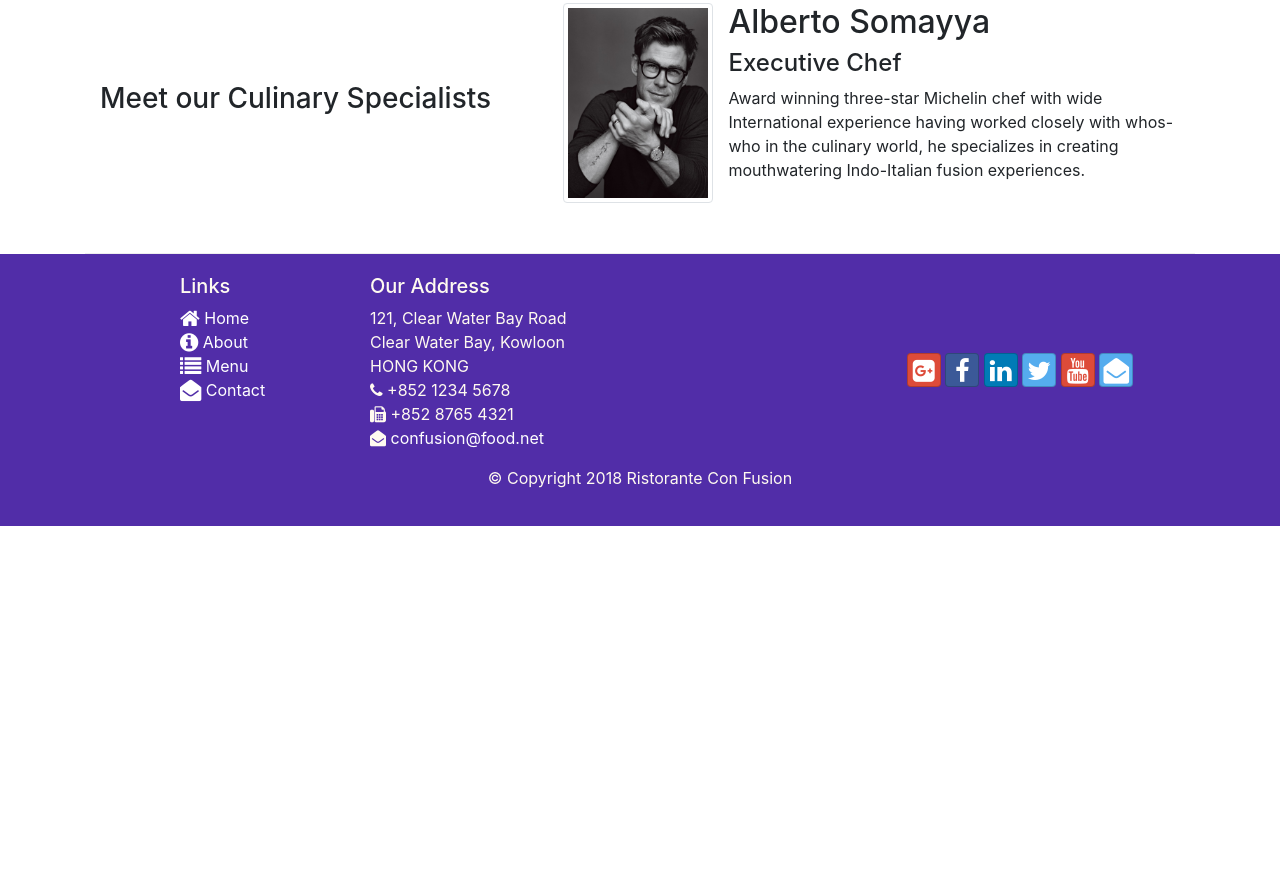
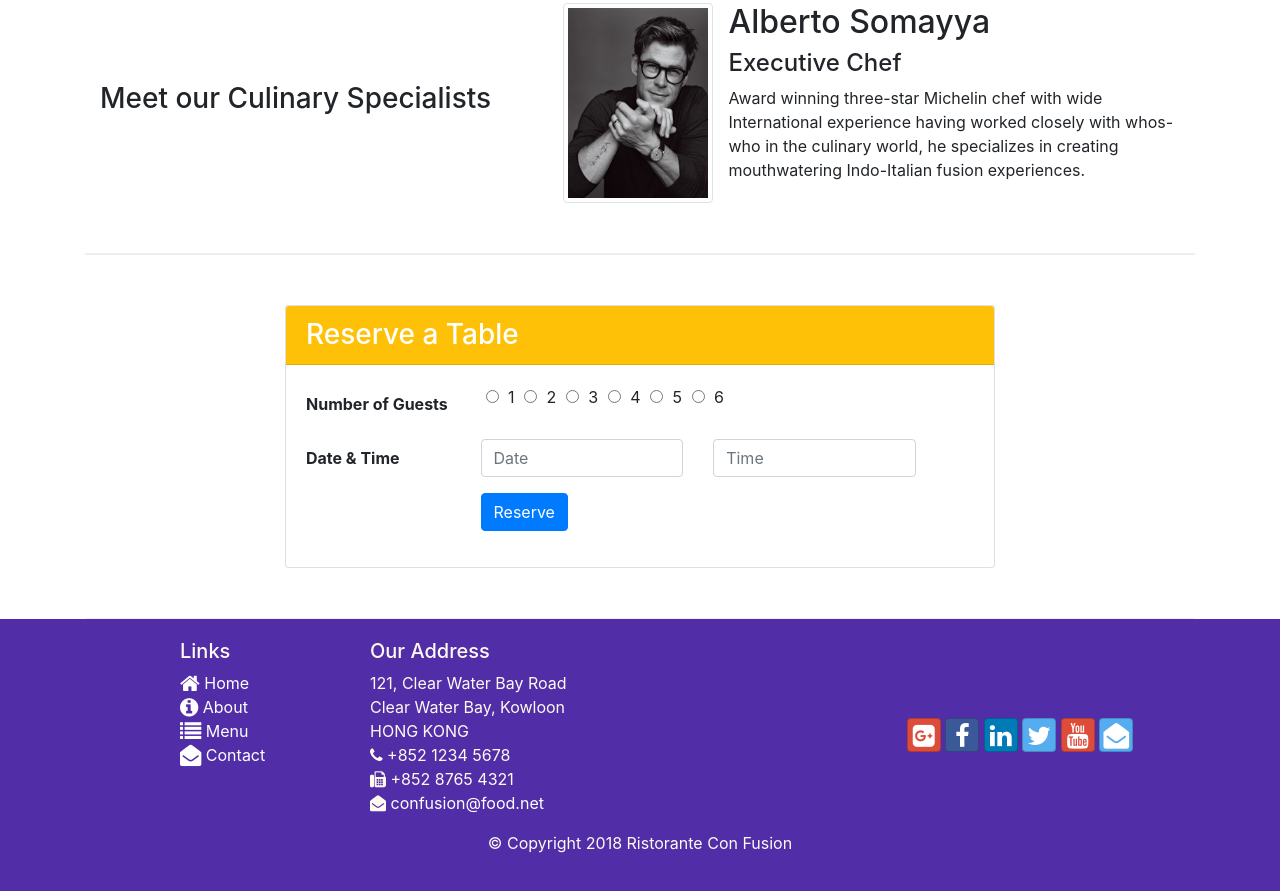
Before and after one commit to mnazir23/conFusion, a website: page index.html in a window 1280 px wide. Shown: the part 986-1877 px from the top of the page. Before the commit the page ends 1512 px from the top, so only its background shows below. Drawn offline with nearby package versions, Linux system fonts and the light colour scheme.

Commit message:
Finished Assignment # 2

```diff
--- a/css/styles.css
+++ b/css/styles.css
@@ -72,3 +72,8 @@ a:hover {
     height: 200px;
     width: 150px;
 }
+
+input[type="radio"] {
+    margin-right: 5px;
+    margin-left: 5px;
+  }
--- a/index.html
+++ b/index.html
@@ -41,7 +41,8 @@
                  <h1>Ristorante Con Fusion</h1>
                     <p>We take inspiration from the World's best cuisines, and create a unique fusion experience. Our lipsmacking creations will tickle your culinary senses!</p>
                 </div>
-                <div class="col col-sm">
+                <div class="col col-sm offset-sm-3 align-self-center">
+                    <a type="button" href="#reservetable" class="btn btn-warning btn-block pull-rght"><b>Reserve Table</b></a>
                 </div>
             </div>
         </div>
@@ -52,7 +53,7 @@
             <div class="col-12 col-sm-4 col-md-5">
                 <h3>Our Lipsmacking Culinary Creations</h3>
             </div>
-            <div class="col col-sm col-md">
+            <div class="col-12 col-sm col-md">
                 <div class="media">
                     <img class="d-flex mr-3 img-thumbnail align-self-center"
                             src="img/pizza.jpg" alt="Uthappizza">
@@ -76,13 +77,14 @@
             <div class="col-12 col-sm-4 col-md-5">
                 <h3>This Month's Promotions</h3>
             </div>
-            <div class="col col-sm col-md">
+            <div class="col-12 col-sm col-md">
                 <div class="media">
                     <img class="d-flex mr-3 img-thumbnail align-self-center"
                             src="img/buffet2.jpg" alt="alberto">
                     <div class="media-body">
                             <h2 class="mt-0">
                                 Weekend Grand Buffet
+                                <span class="badge badge-danger">NEW</span>
                             </h2>
                             <p class="d-none d-sm-block">Featuring mouthwatering combinations with a choice of five different salads, six enticing appetizers, six main entrees and five choicest desserts. Free flowing bubbly and soft drinks. All for just $19.99 per person </p>
                     </div>
@@ -94,7 +96,7 @@
             <div class="col-12 col-sm-4 col-md-5">
                 <h3>Meet our Culinary Specialists</h3>
             </div>
-            <div class="col col-sm col-md">
+            <div class="col-12 col-sm col-md">
                 <div class="media">
                     <img class="d-flex mr-3 img-thumbnail align-self-center"
                             src="img/hemsworth2.jpg" alt="alberto">
@@ -103,6 +105,43 @@
                         <h4 class="mt-0">Executive Chef</h4>
                         <p class="d-none d-sm-block">Award winning three-star Michelin chef with wide International experience having worked closely with whos-who in the culinary world, he specializes in creating mouthwatering Indo-Italian fusion experiences.
                         </p>
+                    </div>
+                </div>
+            </div>
+        </div>
+
+        <div class="row row-content align-items-center">
+            <div class="col-12 col-sm-8 offset-sm-2">
+                <div class="card">
+                    <h3 class="card-header bg-warning text-white" id="reservetable">Reserve a Table</h3>
+                    <div class="card-body">
+                        <form>
+                            <div class="form-group row">
+                                <label for="noofguests" class="col-md-3 col-form-label"><b>Number of Guests</b></label>
+                                <div class="col-md-7">
+                                    <input type="radio" name="one" value="one"> 1
+                                    <input type="radio" name="two" value="two"> 2
+                                    <input type="radio" name="three" value="three"> 3
+                                    <input type="radio" name="four" value="four"> 4
+                                    <input type="radio" name="five" value="five"> 5
+                                    <input type="radio" name="six" value="six"> 6
+                                </div>
+                            </div>
+                            <div class="form-group row">
+                                <label for="datetime" class="col-md-3 col-form-label"><b>Date &amp; Time</b></label>
+                                <div class="col-md-4">
+                                    <input type="text" class="form-control" id="date" name="date" placeholder="Date">
+                                </div>
+                                <div class="col-md-4">
+                                    <input type="text" class="form-control" id="time" name="time" placeholder="Time">
+                                </div>
+                            </div>
+                            <div class="form-group row">
+                                <div class="offset-md-3 col-md-10">
+                                    <button type="submit" class="btn btn-primary">Reserve</button>
+                                </div>
+                            </div>
+                        </form>
                     </div>
                 </div>
             </div>
```
